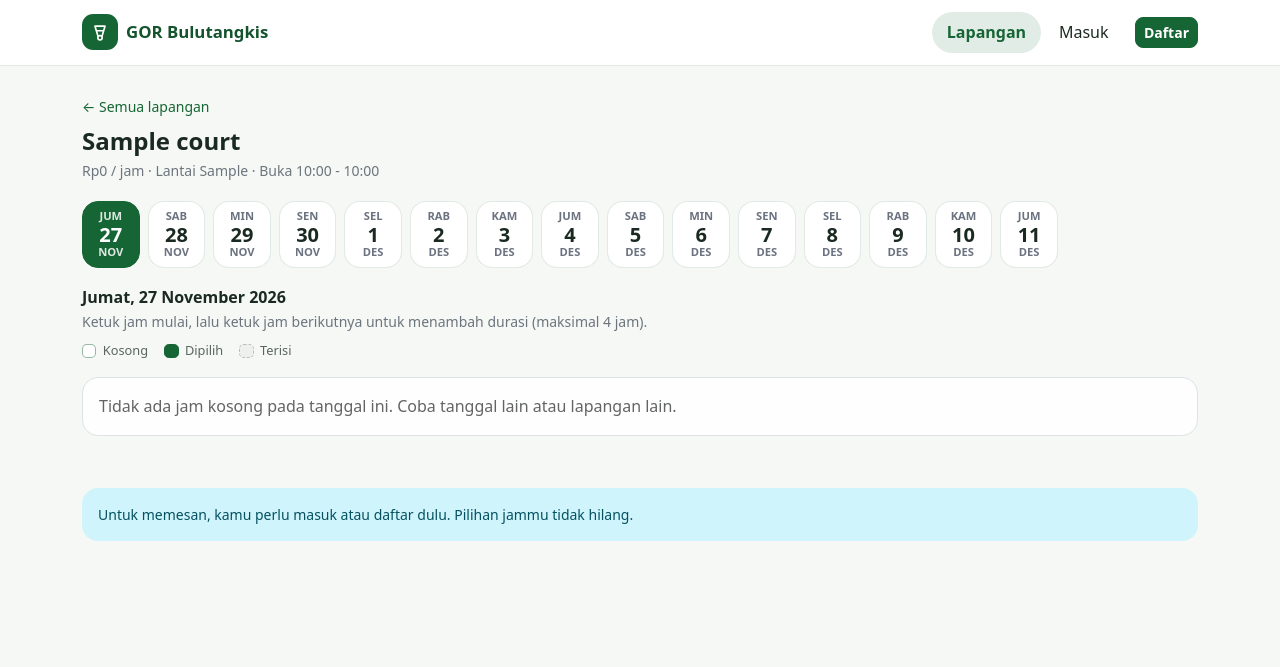
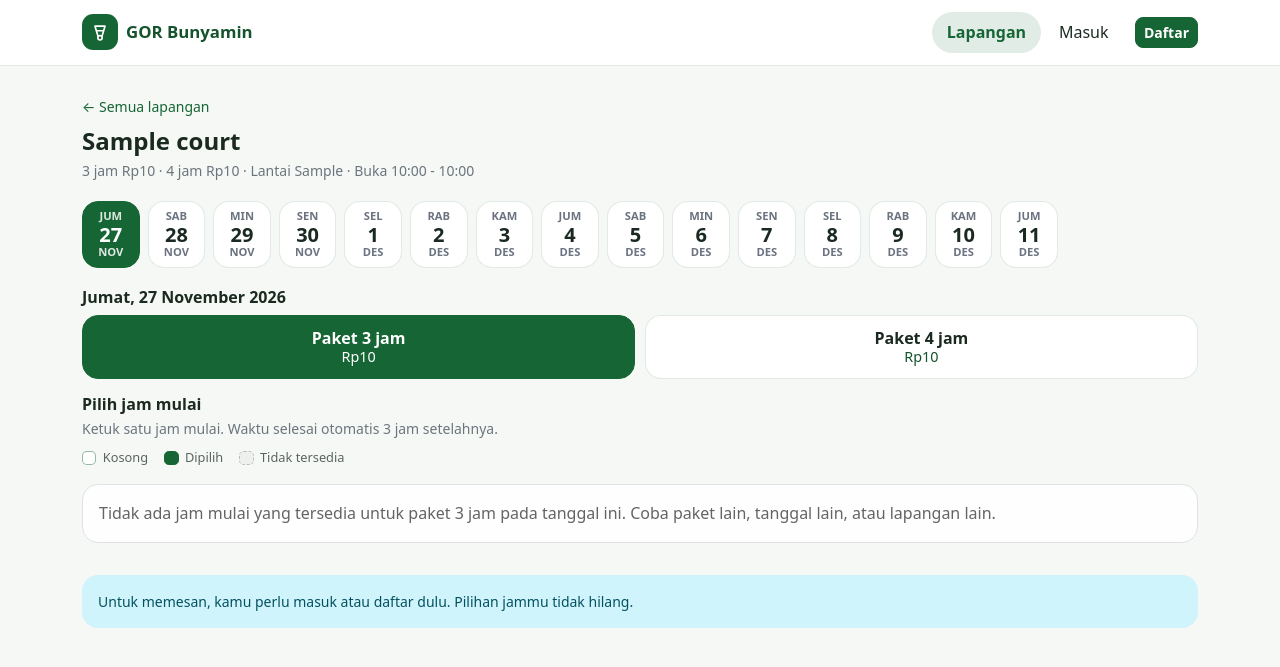
Before and after one commit to lailahyt/booking-gor, a Laravel app: page /lapangan/1 in a window 1280 px wide. Shown: the top 667 px of the page. Run offline with Laravel 12, Linux system fonts and the light colour scheme; tables that the repository leaves empty hold one stand-in row (values such as "Sample post"); style sheets or scripts are compiled from the project's sources; some web fonts are replaced.

Commit message:
Langkah 2: alur pelanggan pilih tanggal, paket 3/4 jam, lalu jam mulai

```diff
--- a/app/Http/Controllers/CourtListingController.php
+++ b/app/Http/Controllers/CourtListingController.php
@@ -4,13 +4,15 @@ namespace App\Http\Controllers;
 
 use App\Models\Booking;
 use App\Models\Court;
+use App\Services\BookingService;
+use App\Support\Minutes;
 use Illuminate\Http\Request;
 use Illuminate\Support\Carbon;
 use Illuminate\Support\Collection;
 
 class CourtListingController extends Controller
 {
-    public const MAX_DAYS_AHEAD = 14;
+    public function __construct(private BookingService $bookings) {}
 
     public function index()
     {
@@ -22,13 +24,19 @@ class CourtListingController extends Controller
             ->get(['court_id', 'start_time', 'end_time'])
             ->groupBy('court_id');
 
-        // Jumlah jam kosong hari ini per lapangan, dengan aturan yang sama dengan halaman jadwal.
+        // Jumlah pilihan jam mulai yang masih kosong hari ini (paket terpendek),
+        // dengan aturan yang sama dengan halaman jadwal.
         $freeToday = [];
 
         foreach ($courts as $court) {
-            $slots = $this->buildSlots($court, today(), $bookingsToday->get($court->id, collect()));
+            $starts = $this->buildStarts(
+                $court,
+                today(),
+                $this->defaultHours(),
+                $bookingsToday->get($court->id, collect())
+            );
 
-            $freeToday[$court->id] = collect($slots)->where('status', 'free')->count();
+            $freeToday[$court->id] = collect($starts)->where('status', 'free')->count();
         }
 
         return view('courts.index', compact('courts', 'freeToday'));
@@ -39,6 +47,7 @@ class CourtListingController extends Controller
         abort_unless($court->is_active, 404);
 
         $date = $this->resolveDate($request->query('date'));
+        $hours = $this->resolveHours($request->query('hours'));
 
         $bookings = Booking::where('court_id', $court->id)
             ->where('booking_date', $date->toDateString())
@@ -49,43 +58,63 @@ class CourtListingController extends Controller
             'court' => $court,
             'courts' => Court::active()->orderBy('name')->get(),
             'date' => $date,
-            'days' => collect(range(0, self::MAX_DAYS_AHEAD))->map(fn($i) => today()->addDays($i)),
-            'slots' => $this->buildSlots($court, $date, $bookings),
+            'hours' => $hours,
+            'packages' => collect(BookingService::PACKAGE_HOURS)
+                ->mapWithKeys(fn($h) => [$h => $court->priceForHours($h)])
+                ->all(),
+            'days' => collect(range(0, BookingService::MAX_DAYS_AHEAD))->map(fn($i) => today()->addDays($i)),
+            'starts' => $this->buildStarts($court, $date, $hours, $bookings),
             'minDate' => today()->toDateString(),
-            'maxDate' => today()->addDays(self::MAX_DAYS_AHEAD)->toDateString(),
+            'maxDate' => today()->addDays(BookingService::MAX_DAYS_AHEAD)->toDateString(),
         ]);
     }
 
     /**
-     * Daftar jam satu lapangan pada satu tanggal, dari jam buka sampai sebelum jam tutup.
-     * Status tiap jam: free (kosong), booked (terisi), past (sudah dimulai hari ini).
-     * Bentrok: mulai_lama < selesai_slot DAN selesai_lama > mulai_slot.
+     * Daftar jam mulai satu lapangan pada satu tanggal untuk satu paket (3 atau 4 jam).
+     * Jam mulai yang blok durasinya tidak muat sebelum jam tutup tidak ikut ditampilkan.
+     * Status tiap jam mulai: free (kosong), booked (blok bentrok dengan booking lain),
+     * past (sudah dimulai hari ini).
+     * Bentrok: mulai_lama < selesai_blok DAN selesai_lama > mulai_blok (dalam menit).
      */
-    private function buildSlots(Court $court, Carbon $date, Collection $bookings): array
+    private function buildStarts(Court $court, Carbon $date, int $hours, Collection $bookings): array
     {
-        $open = (int) substr($court->open_time, 0, 2);
-        $close = (int) substr($court->close_time, 0, 2);
+        $nowMinute = now()->hour * 60 + now()->minute;
 
-        $slots = [];
+        $taken = $bookings->map(fn($b) => [
+            Minutes::parse($b->start_time) ?? 0,
+            Minutes::parse($b->end_time) ?? 0,
+        ]);
 
-        for ($hour = $open; $hour < $close; $hour++) {
-            $start = sprintf('%02d:00:00', $hour);
-            $end = sprintf('%02d:00:00', $hour + 1);
+        $starts = [];
 
-            $isPast = $date->isToday() && $hour <= now()->hour;
-            $isBooked = $bookings->contains(
-                fn($b) => $b->start_time < $end && $b->end_time > $start
-            );
+        foreach ($this->bookings->startTimes($court, $hours) as $start) {
+            $startMinute = Minutes::parse($start);
+            $endMinute = $startMinute + $hours * 60;
 
-            $slots[] = [
-                'label' => substr($start, 0, 5) . ' - ' . substr($end, 0, 5),
+            $isPast = $date->isToday() && $startMinute <= $nowMinute;
+            $isBooked = $taken->contains(fn($range) => $range[0] < $endMinute && $range[1] > $startMinute);
+
+            $starts[] = [
                 'start' => $start,
-                'end' => $end,
+                'end' => Minutes::format($endMinute),
                 'status' => $isBooked ? 'booked' : ($isPast ? 'past' : 'free'),
             ];
         }
 
-        return $slots;
+        return $starts;
+    }
+
+    // Paket bawaan saat pelanggan belum memilih: yang terpendek
+    private function defaultHours(): int
+    {
+        return min(BookingService::PACKAGE_HOURS);
+    }
+
+    private function resolveHours(mixed $input): int
+    {
+        $hours = filter_var($input, FILTER_VALIDATE_INT);
+
+        return in_array($hours, BookingService::PACKAGE_HOURS, true) ? $hours : $this->defaultHours();
     }
 
     private function resolveDate(?string $input): Carbon
@@ -104,7 +133,7 @@ class CourtListingController extends Controller
         if (
             $date->format('Y-m-d') !== $input
             || $date->lt(today())
-            || $date->gt(today()->addDays(self::MAX_DAYS_AHEAD))
+            || $date->gt(today()->addDays(BookingService::MAX_DAYS_AHEAD))
         ) {
             return today();
         }
--- a/app/Models/Booking.php
+++ b/app/Models/Booking.php
@@ -8,6 +8,7 @@ use Illuminate\Database\Eloquent\Model;
 use Illuminate\Database\Eloquent\Relations\BelongsTo;
 use Illuminate\Database\Eloquent\Relations\HasMany;
 use Illuminate\Support\Carbon;
+use App\Support\Minutes;
 
 class Booking extends Model
 {
@@ -120,6 +121,12 @@ class Booking extends Model
     public function startsAt(): Carbon
     {
         return Carbon::parse($this->booking_date->toDateString() . ' ' . $this->start_time);
+    }
+
+    // Lama main dalam menit (selesai - mulai), misalnya 180 untuk paket 3 jam
+    public function durationMinutes(): int
+    {
+        return (Minutes::parse($this->end_time) ?? 0) - (Minutes::parse($this->start_time) ?? 0);
     }
 
     // Booking menunggu yang melewati batas konfirmasi
--- a/config/gor.php
+++ b/config/gor.php
@@ -1,7 +1,7 @@
 <?php
 
 return [
-    'name' => env('GOR_NAME', 'GOR Bulutangkis'),
+    'name' => env('GOR_NAME', 'GOR Bunyamin'),
 
     // Nomor WhatsApp admin untuk tombol "Kirim ke WhatsApp".
     // Format 62..., hanya angka (tanpa +, spasi, atau tanda hubung).
--- a/resources/js/slot-picker.js
+++ b/resources/js/slot-picker.js
@@ -1,17 +1,19 @@
-// Halaman jadwal lapangan: deretan tanggal dan pemilih jam.
-// Server tetap memeriksa semua aturan booking. Skrip ini hanya kemudahan tampilan.
+// Halaman jadwal lapangan: deretan tanggal dan pemilih jam mulai.
+// Server tetap memeriksa semua aturan booking dan menghitung harga.
+// Skrip ini hanya kemudahan tampilan.
 
 function formatRupiah(value) {
     return 'Rp' + value.toLocaleString('id-ID');
 }
 
-// Gulirkan tanggal dan lapangan yang terpilih ke tengah deretan
+// Gulirkan tanggal, lapangan, dan paket yang terpilih ke tengah deretan
 function initStrips() {
     document.querySelectorAll('.date-chip.is-active, .chip.is-active').forEach((element) => {
         element.scrollIntoView({ inline: 'center', block: 'nearest' });
     });
 }
 
+// Satu ketukan memilih satu jam mulai. Jam selesai otomatis (jam mulai + paket).
 function initSlotPicker() {
     const grid = document.getElementById('slot-grid');
     const form = document.getElementById('slot-form');
@@ -32,26 +34,22 @@ function initSlotPicker() {
     const title = document.getElementById('bar-title');
     const total = document.getElementById('bar-total');
     const submit = document.getElementById('btn-continue');
-    const note = document.getElementById('slot-note');
 
+    // hanya untuk tampilan; harga yang berlaku dihitung server
     const price = parseInt(grid.dataset.price, 10);
-    const maxHours = parseInt(grid.dataset.max, 10);
+    const hours = parseInt(grid.dataset.hours, 10);
 
-    // nomor urut slot yang dipilih, selalu berurutan
-    let selected = [];
-
-    const indexOf = (button) => parseInt(button.dataset.index, 10);
-    const byIndex = (index) => buttons.find((button) => indexOf(button) === index);
+    let selected = null;
 
     function render() {
         buttons.forEach((button) => {
-            const on = selected.includes(indexOf(button));
+            const on = button === selected;
 
             button.classList.toggle('is-selected', on);
             button.setAttribute('aria-pressed', on ? 'true' : 'false');
         });
 
-        if (selected.length === 0) {
+        if (selected === null) {
             fieldStart.value = '';
             fieldEnd.value = '';
             submit.disabled = true;
@@ -60,56 +58,23 @@ function initSlotPicker() {
             return;
         }
 
-        const first = byIndex(selected[0]);
-        const last = byIndex(selected[selected.length - 1]);
+        // format HH:MM, sesuai yang diminta server
+        fieldStart.value = selected.dataset.start;
+        fieldEnd.value = selected.dataset.end;
 
-        // format HH:00, sesuai yang diminta server
-        fieldStart.value = first.dataset.start.slice(0, 5);
-        fieldEnd.value = last.dataset.end.slice(0, 5);
-
-        title.textContent = fieldStart.value + ' - ' + fieldEnd.value + ' \u00B7 ' + selected.length + ' jam';
-        total.textContent = formatRupiah(selected.length * price);
+        title.textContent = fieldStart.value + ' - ' + fieldEnd.value + ' \u00B7 ' + hours + ' jam';
+        total.textContent = formatRupiah(price);
 
         submit.disabled = false;
         bar.hidden = false;
     }
 
-    function handleTap(index) {
-        note.textContent = '';
-
-        const min = selected[0];
-        const max = selected[selected.length - 1];
-
-        if (selected.includes(index)) {
-            if (selected.length === 1) {
-                selected = [];
-            } else if (index === max) {
-                selected.pop();
-            } else if (index === min) {
-                selected.shift();
-            } else {
-                selected = [index]; // ketuk di tengah: mulai pilihan baru
-            }
-        } else if (selected.length > 0 && (index === max + 1 || index === min - 1)) {
-            if (selected.length < maxHours) {
-                if (index === max + 1) {
-                    selected.push(index);
-                } else {
-                    selected.unshift(index);
-                }
-            } else {
-                selected = [index];
-                note.textContent = 'Maksimal ' + maxHours + ' jam. Pilihan baru dimulai dari jam ini.';
-            }
-        } else {
-            selected = [index]; // tidak berurutan: mulai pilihan baru
-        }
-
-        render();
-    }
-
     buttons.forEach((button) => {
-        button.addEventListener('click', () => handleTap(indexOf(button)));
+        button.addEventListener('click', () => {
+            // ketuk lagi jam yang sama untuk membatalkan pilihan
+            selected = selected === button ? null : button;
+            render();
+        });
     });
 
     // Jangan kirim form kalau belum ada pilihan
--- a/resources/sass/app.scss
+++ b/resources/sass/app.scss
@@ -464,6 +464,54 @@ button:focus-visible {
     }
 }
 
+// Pilihan paket 3 jam atau 4 jam
+.package-picker {
+    display: grid;
+    grid-template-columns: repeat(2, minmax(0, 1fr));
+    gap: 0.6rem;
+}
+
+.package-card {
+    display: flex;
+    flex-direction: column;
+    align-items: center;
+    justify-content: center;
+    min-height: 4rem;
+    padding: 0.6rem 0.5rem;
+    line-height: 1.25;
+    color: var(--bs-body-color);
+    text-align: center;
+    text-decoration: none;
+    background: #fff;
+    border: 1.5px solid var(--app-border);
+    border-radius: 1rem;
+
+    &:hover {
+        color: var(--bs-body-color);
+        text-decoration: none;
+        background: rgba(22, 101, 52, 0.06);
+    }
+
+    &__name {
+        font-weight: 700;
+    }
+
+    &__price {
+        font-size: 0.9rem;
+        color: var(--app-primary-dark);
+    }
+
+    &.is-active {
+        color: #fff;
+        background: var(--app-primary);
+        border-color: var(--app-primary);
+
+        .package-card__price {
+            color: #fff;
+        }
+    }
+}
+
 .slot-grid {
     display: grid;
     grid-template-columns: repeat(3, minmax(0, 1fr));
--- a/resources/views/bookings/show.blade.php
+++ b/resources/views/bookings/show.blade.php
@@ -8,7 +8,7 @@
         $isOwner = Auth::id() === $booking->user_id;
         $canCancel = $isOwner && $booking->canBeCancelledByCustomer();
         $waUrl = $isOwner && $booking->status === 'pending' && !$expired ? $booking->whatsappUrl() : null;
-        $hours = (int) substr($booking->end_time, 0, 2) - (int) substr($booking->start_time, 0, 2);
+        $hours = intdiv($booking->durationMinutes(), 60);
         $paymentMethod = $booking->payment_method === 'online' ? 'Online' : 'Bayar di GOR';
         $paymentStatus = match ($booking->payment_status) {
             'paid' => 'Lunas',
--- a/resources/views/courts/show.blade.php
+++ b/resources/views/courts/show.blade.php
@@ -4,7 +4,9 @@
 
 @section('content')
     @php
-        $freeCount = collect($slots)->where('status', 'free')->count();
+        $freeCount = collect($starts)->where('status', 'free')->count();
+        $lastStart = collect($starts)->last()['start'] ?? null;
+        $dateParam = $date->toDateString();
     @endphp
 
     <div class="container schedule-page">
@@ -15,7 +17,8 @@
         <div class="mt-2 mb-3">
             <h1 class="h4 mb-1">{{ $court->name }}</h1>
             <div class="text-muted small">
-                Rp{{ number_format($court->price_per_hour, 0, ',', '.') }} / jam
+                3 jam Rp{{ number_format($packages[3], 0, ',', '.') }}
+                &middot; 4 jam Rp{{ number_format($packages[4], 0, ',', '.') }}
                 @if ($court->floor_type)
                     &middot; Lantai {{ $court->floor_type }}
                 @endif
@@ -27,7 +30,7 @@
         @if ($courts->count() > 1)
             <nav class="chip-row mb-3" aria-label="Pilih lapangan">
                 @foreach ($courts as $c)
-                    <a href="{{ route('courts.show', ['court' => $c, 'date' => $date->toDateString()]) }}"
+                    <a href="{{ route('courts.show', ['court' => $c, 'date' => $dateParam, 'hours' => $hours]) }}"
                         class="chip {{ $c->id === $court->id ? 'is-active' : '' }}"
                         @if ($c->id === $court->id) aria-current="page" @endif>
                         {{ $c->name }}
@@ -36,11 +39,11 @@
             </nav>
         @endif
 
-        {{-- Pilihan tanggal --}}
+        {{-- 1. Pilihan tanggal --}}
         <nav class="date-strip" aria-label="Pilih tanggal">
             @foreach ($days as $day)
                 @php $active = $day->isSameDay($date); @endphp
-                <a href="{{ route('courts.show', ['court' => $court, 'date' => $day->toDateString()]) }}"
+                <a href="{{ route('courts.show', ['court' => $court, 'date' => $day->toDateString(), 'hours' => $hours]) }}"
                     class="date-chip {{ $active ? 'is-active' : '' }}"
                     @if ($active) aria-current="date" @endif>
                     <span class="date-chip__dow">{{ $day->locale('id')->translatedFormat('D') }}</span>
@@ -50,61 +53,77 @@
             @endforeach
         </nav>
 
-        <h2 class="h6 mt-2 mb-1">{{ $date->locale('id')->translatedFormat('l, j F Y') }}</h2>
+        <h2 class="h6 mt-2 mb-2">{{ $date->locale('id')->translatedFormat('l, j F Y') }}</h2>
+
+        {{-- 2. Pilihan paket --}}
+        <div class="package-picker mb-3" role="group" aria-label="Pilih paket">
+            @foreach ($packages as $packageHours => $packagePrice)
+                <a href="{{ route('courts.show', ['court' => $court, 'date' => $dateParam, 'hours' => $packageHours]) }}"
+                    class="package-card {{ $packageHours === $hours ? 'is-active' : '' }}"
+                    @if ($packageHours === $hours) aria-current="true" @endif>
+                    <span class="package-card__name">Paket {{ $packageHours }} jam</span>
+                    <span class="package-card__price">Rp{{ number_format($packagePrice, 0, ',', '.') }}</span>
+                </a>
+            @endforeach
+        </div>
+
+        {{-- 3. Pilihan jam mulai --}}
+        <h3 class="h6 mb-1">Pilih jam mulai</h3>
         <p class="text-muted small mb-2">
-            Ketuk jam mulai, lalu ketuk jam berikutnya untuk menambah durasi (maksimal
-            {{ \App\Services\BookingService::MAX_HOURS }} jam).
+            Ketuk satu jam mulai. Waktu selesai otomatis {{ $hours }} jam setelahnya.
+            @if ($lastStart)
+                Jam mulai terakhir untuk paket ini {{ $lastStart }}, karena lapangan tutup pukul
+                {{ substr($court->close_time, 0, 5) }}.
+            @endif
         </p>
 
         <div class="legend mb-3" aria-hidden="true">
             <span class="legend__item"><span class="legend__dot"></span> Kosong</span>
             <span class="legend__item"><span class="legend__dot legend__dot--selected"></span> Dipilih</span>
-            <span class="legend__item"><span class="legend__dot legend__dot--booked"></span> Terisi</span>
+            <span class="legend__item"><span class="legend__dot legend__dot--booked"></span> Tidak tersedia</span>
         </div>
 
         @if ($freeCount === 0)
             <div class="alert alert-light border">
-                Tidak ada jam kosong pada tanggal ini. Coba tanggal lain atau lapangan lain.
+                Tidak ada jam mulai yang tersedia untuk paket {{ $hours }} jam pada tanggal ini. Coba paket lain,
+                tanggal lain, atau lapangan lain.
             </div>
         @endif
 
         <form method="GET" action="{{ route('bookings.create', $court) }}" id="slot-form">
-            <input type="hidden" name="date" value="{{ $date->toDateString() }}">
+            <input type="hidden" name="date" value="{{ $dateParam }}">
             <input type="hidden" name="start" id="f-start">
             <input type="hidden" name="end" id="f-end">
 
-            <div class="slot-grid" id="slot-grid" data-price="{{ $court->price_per_hour }}"
-                data-max="{{ \App\Services\BookingService::MAX_HOURS }}">
-                @foreach ($slots as $slot)
+            <div class="slot-grid" id="slot-grid" data-price="{{ $packages[$hours] }}" data-hours="{{ $hours }}">
+                @foreach ($starts as $slot)
                     @if ($slot['status'] === 'free')
-                        <button type="button" class="slot slot--free slot-btn" data-index="{{ $loop->index }}"
-                            data-start="{{ $slot['start'] }}" data-end="{{ $slot['end'] }}" aria-pressed="false">
-                            <span class="slot__time">{{ substr($slot['start'], 0, 5) }}</span>
-                            <span class="slot__until">s/d {{ substr($slot['end'], 0, 5) }}</span>
+                        <button type="button" class="slot slot--free slot-btn" data-start="{{ $slot['start'] }}"
+                            data-end="{{ $slot['end'] }}" aria-pressed="false">
+                            <span class="slot__time">{{ $slot['start'] }}</span>
+                            <span class="slot__until">s/d {{ $slot['end'] }}</span>
                         </button>
                     @elseif ($slot['status'] === 'booked')
                         <div class="slot slot--booked" aria-disabled="true">
-                            <span class="slot__time">{{ substr($slot['start'], 0, 5) }}</span>
+                            <span class="slot__time">{{ $slot['start'] }}</span>
                             <span class="slot__until">Terisi</span>
                         </div>
                     @else
                         <div class="slot slot--past" aria-disabled="true">
-                            <span class="slot__time">{{ substr($slot['start'], 0, 5) }}</span>
+                            <span class="slot__time">{{ $slot['start'] }}</span>
                             <span class="slot__until">Lewat</span>
                         </div>
                     @endif
                 @endforeach
             </div>
 
-            <div class="slot-note mt-2" id="slot-note" aria-live="polite"></div>
-
             @guest
-                <div class="alert alert-info small mt-2 mb-0">
+                <div class="alert alert-info small mt-3 mb-0">
                     Untuk memesan, kamu perlu masuk atau daftar dulu. Pilihan jammu tidak hilang.
                 </div>
             @endguest
 
-            {{-- Bilah ringkasan: muncul begitu ada jam yang dipilih --}}
+            {{-- Bilah ringkasan: muncul begitu ada jam mulai yang dipilih --}}
             <div class="action-bar" id="slot-bar" hidden>
                 <div class="container action-bar__inner">
                     <div class="action-bar__info">
```
Also changed, not shown: app/Http/Controllers/BookingController.php (+33 -6 lines), resources/views/bookings/create.blade.php (+3 -7 lines), resources/views/courts/index.blade.php (+16 -11 lines).
